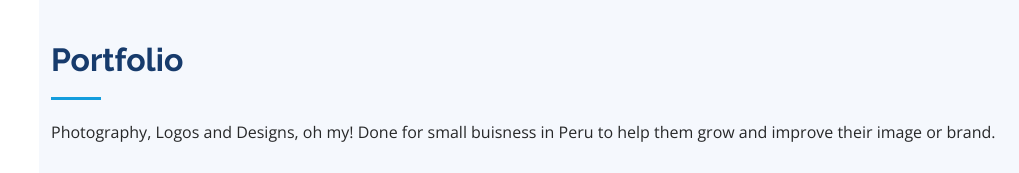
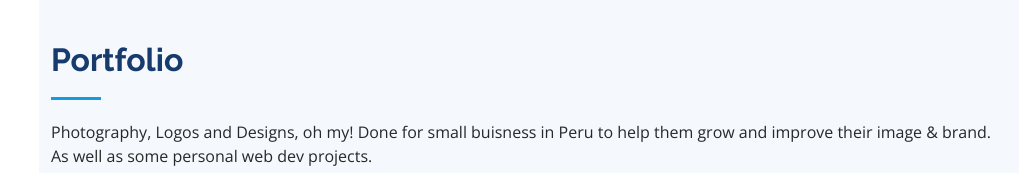
Before and after one commit to incanlove/Juanportfolio, a plain HTML site: page index.html in a window 1280 px wide. Shown: the part 2920-3093 px from the top of the page, without its empty margins (261-1280 px from the left). Drawn offline with nearby package versions, Linux system fonts and the light colour scheme.

Commit message:
Update index.html

```diff
--- a/index.html
+++ b/index.html
@@ -313,7 +313,7 @@
 
         <div class="section-title">
           <h2>Portfolio</h2>
-          <p>Photography, Logos and Designs, oh my! Done for small buisness in Peru to help them grow and improve their image or brand.</p>
+          <p>Photography, Logos and Designs, oh my! Done for small buisness in Peru to help them grow and improve their image & brand. As well as some personal web dev projects.</p>
         </div>
 
         <div class="row" data-aos="fade-up">
```
